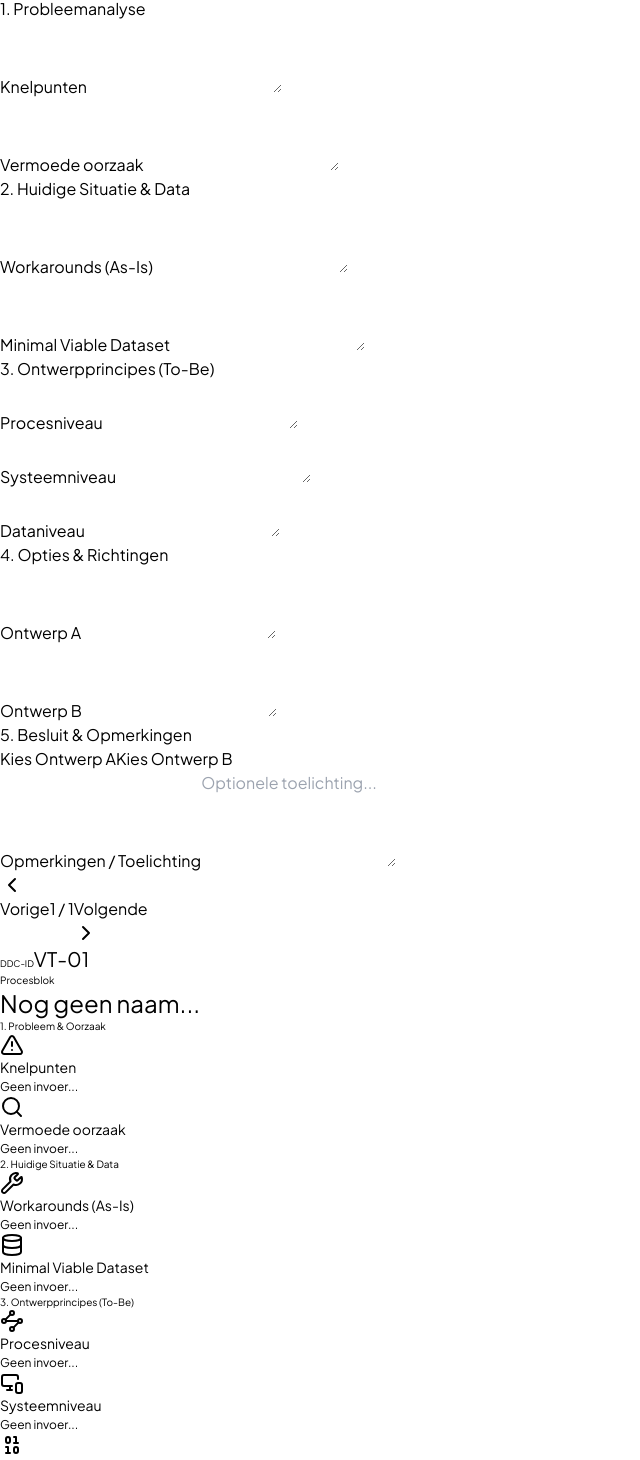
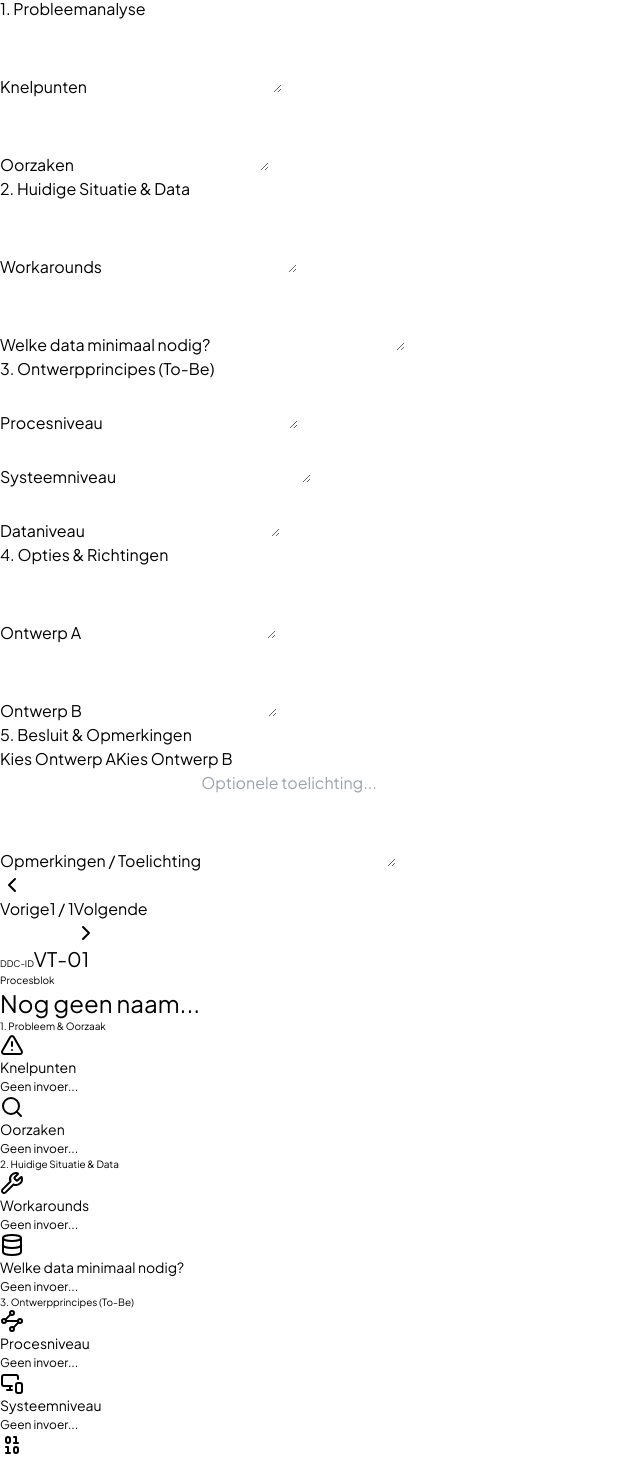
Before and after one commit to ikhaqani/AriseDecision, a React (Vite) app: page / in a window 1280 px wide. Shown: the part 312-1772 px from the top of the page, without its empty margins (0-640 px from the left). Built offline with nearby package versions, Linux system fonts and the light colour scheme.

Commit message:
Update decision card labels

```diff
--- a/src/App.jsx
+++ b/src/App.jsx
@@ -435,7 +435,7 @@ export default function App() {
                       <textarea rows="3" value={activeCard?.knelpunten || ""} onChange={(e) => handleChange(activeCardId, 'knelpunten', e.target.value)} className="w-full border border-slate-200 rounded-md p-2 text-sm resize-none"></textarea>
                   </div>
                   <div>
-                      <label className="block text-[10px] font-bold text-slate-500 uppercase tracking-wide mb-1">Vermoede oorzaak</label>
+                      <label className="block text-[10px] font-bold text-slate-500 uppercase tracking-wide mb-1">Oorzaken</label>
                       <textarea rows="3" value={activeCard?.vermoedeOorzaak || ""} onChange={(e) => handleChange(activeCardId, 'vermoedeOorzaak', e.target.value)} className="w-full border border-slate-200 rounded-md p-2 text-sm resize-none"></textarea>
                   </div>
               </div>
@@ -443,11 +443,11 @@ export default function App() {
               <div className="space-y-4">
                   <h3 className="font-extrabold text-blue-400 uppercase tracking-widest text-[10px] mb-4">2. Huidige Situatie & Data</h3>
                   <div>
-                      <label className="block text-[10px] font-bold text-slate-500 uppercase tracking-wide mb-1">Workarounds (As-Is)</label>
+                      <label className="block text-[10px] font-bold text-slate-500 uppercase tracking-wide mb-1">Workarounds</label>
                       <textarea rows="3" value={activeCard?.workarounds || ""} onChange={(e) => handleChange(activeCardId, 'workarounds', e.target.value)} className="w-full border border-slate-200 rounded-md p-2 text-sm resize-none"></textarea>
                   </div>
                   <div>
-                      <label className="block text-[10px] font-bold text-slate-500 uppercase tracking-wide mb-1">Minimal Viable Dataset</label>
+                      <label className="block text-[10px] font-bold text-slate-500 uppercase tracking-wide mb-1">Welke data minimaal nodig?</label>
                       <textarea rows="3" value={activeCard?.minimalViableDataset || ""} onChange={(e) => handleChange(activeCardId, 'minimalViableDataset', e.target.value)} className="w-full border border-slate-200 rounded-md p-2 text-sm resize-none"></textarea>
                   </div>
               </div>
@@ -568,7 +568,7 @@ export default function App() {
                                     <Section icon={AlertTriangle} title="Knelpunten" accentClass="text-orange-600" iconBg="border-orange-200">
                                         <ul className="space-y-1.5">{renderList(card.knelpunten)}</ul>
                                     </Section>
-                                    <Section icon={Search} title="Vermoede oorzaak" accentClass="text-amber-600" iconBg="border-amber-200">
+                                    <Section icon={Search} title="Oorzaken" accentClass="text-amber-600" iconBg="border-amber-200">
                                         <ul className="space-y-1.5">{renderList(card.vermoedeOorzaak)}</ul>
                                     </Section>
                                 </div>
@@ -577,10 +577,10 @@ export default function App() {
                             <div className="bg-blue-50/40 rounded-xl border border-blue-100 p-5">
                                 <h3 className="text-[10px] font-black uppercase tracking-[0.25em] text-blue-600 mb-4 ml-1">2. Huidige Situatie & Data</h3>
                                 <div className="grid grid-cols-1 md:grid-cols-2 gap-5 text-left">
-                                    <Section icon={Wrench} title="Workarounds (As-Is)" accentClass="text-sky-600" iconBg="border-sky-200">
+                                    <Section icon={Wrench} title="Workarounds" accentClass="text-sky-600" iconBg="border-sky-200">
                                         <ul className="space-y-1.5">{renderList(card.workarounds)}</ul>
                                     </Section>
-                                    <Section icon={Database} title="Minimal Viable Dataset" accentClass="text-blue-600" iconBg="border-blue-200">
+                                    <Section icon={Database} title="Welke data minimaal nodig?" accentClass="text-blue-600" iconBg="border-blue-200">
                                         <ul className="space-y-1.5">{renderList(card.minimalViableDataset)}</ul>
                                     </Section>
                                 </div>
```
